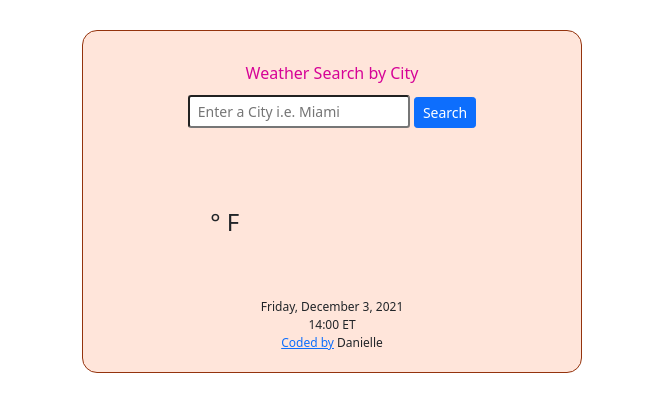
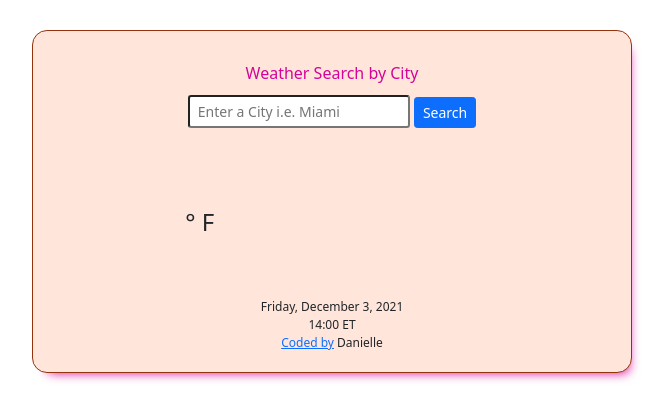
Before and after one commit to daniellewritescode/frizzyfro, a plain HTML site: page Weather/index.html in a window 1280 px wide. Shown: the whole page, without its empty margins (308-977 px from the left). Drawn offline with nearby package versions, Linux system fonts and the light colour scheme; no server answers.

```diff
--- a/Weather/src/style.css
+++ b/Weather/src/style.css
@@ -42,11 +42,11 @@
   padding: 10px;
 }
 .wrapper {
-  max-width: 500px;
+  max-width: 600px;
   margin: 30px auto;
   padding: 20px;
   border: 1px solid #94330d;
   border-radius: 15px;
   background-color: #ffe5da;
-  box-shadow: #d60397;
+  box-shadow: 6px 9px 11px -9px #d60397;
 }
```
